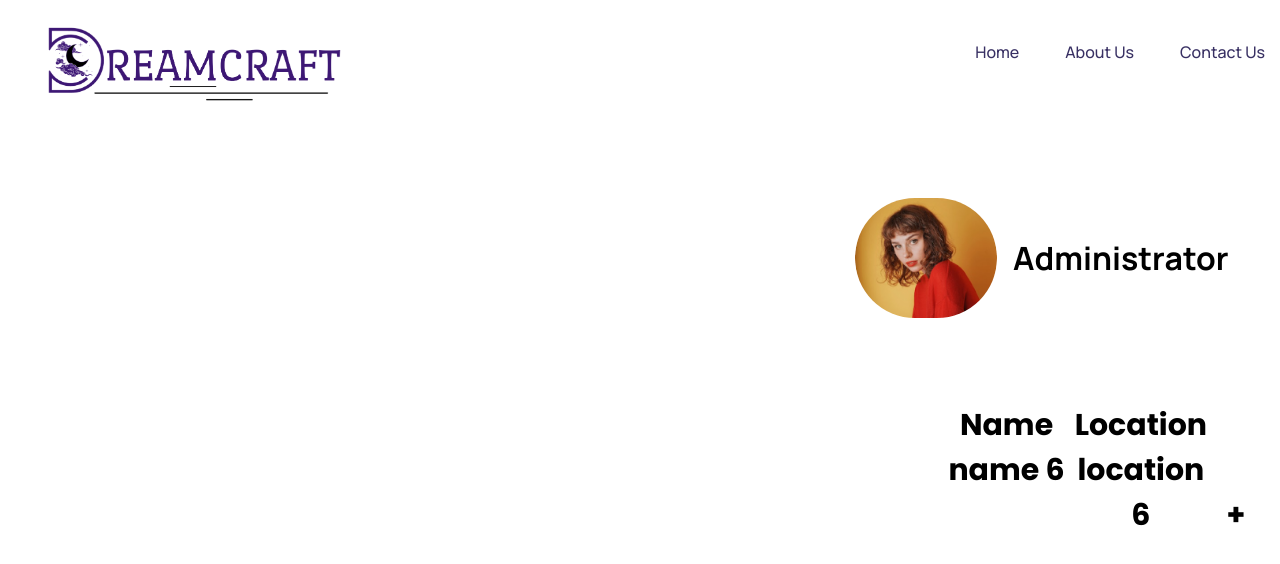
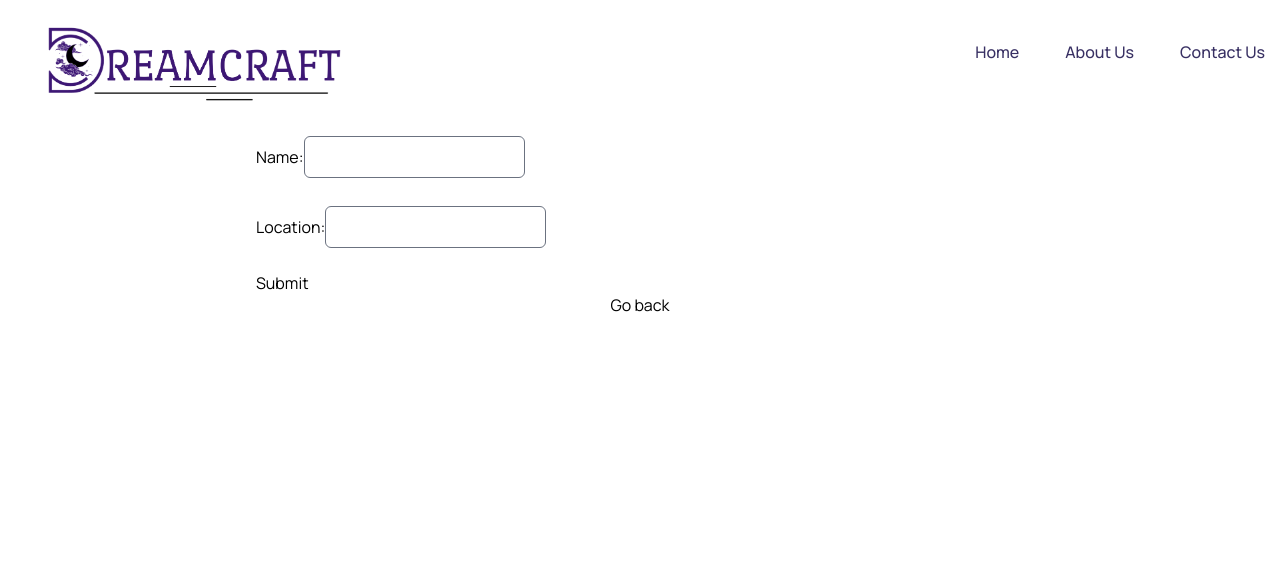
Before and after one commit to rhyss17/WebDreamcraft, a React (Create React App) app: page /adminnewone in a window 1280 px wide. Shown: the top 564 px of the page. Built offline with nearby package versions, Linux system fonts and the light colour scheme.

Commit message:
estblishment insert backend api done

```diff
--- a/src/pages/AdminNewOne/index.js
+++ b/src/pages/AdminNewOne/index.js
@@ -1,4 +1,4 @@
-import React from "react";
+import React, { useState } from "react";
 
 import { useNavigate } from "react-router-dom";
 import Header from "components/Header";
@@ -7,72 +7,92 @@ import { Button, Img, Text } from "components";
 
 const AdminNewOnePage = () => {
   const navigate = useNavigate();
+  const [establishmentData, setEstablishmentData] = useState({
+    name: "",
+    location: "",
+    // Add other fields as needed
+  });
+  const [submitted, setSubmitted] = useState(false);
+  const handleInputChange = (e) => {
+    const { name, value } = e.target;
+    setEstablishmentData({
+      ...establishmentData,
+      [name]: value,
+    });
+  };
+
+  const handleSubmit = async (e) => {
+    e.preventDefault();
+
+    try {
+      const response = await fetch("http://localhost:8092/Establishment/insertEstablishment", {
+        method: "POST",
+        headers: {
+          "Content-Type": "application/json",
+        },
+        body: JSON.stringify(establishmentData),
+      });
+
+      if (response.ok) {
+        setSubmitted(true);
+        setEstablishmentData({
+          name: "",
+          location: "",
+          // Reset other fields as needed
+        });
+        // Show a success message using alert
+        window.alert("Establishment added successfully!");
+      } else {
+        // Handle error response
+        console.error("Failed to add establishment.");
+      }
+    } catch (error) {
+      console.error("Error:", error);
+    }
+  };
 
   return (
     <>
-    <Header />
-      <div className="flex flex-col font-manrope items-start justify-start mx-auto w-auto sm:w-full md:w-full">
-        <div className="bg-white-A700 flex flex-col items-center justify-start pr-4 py-4 w-full">
-          <div className="flex flex-col items-end justify-start max-w-[1419px] mb-[403px] mx-auto md:px-5 w-full">
-            <div className="flex md:flex-col flex-row md:gap-10 items-start justify-between w-full">
-              <div className="flex sm:flex-1 flex-col items-start justify-start w-auto sm:w-full">
-                <div className="flex sm:flex-col flex-row sm:gap-10 items-start justify-between w-full">
-                  <div className="flex flex-row gap-2.5 items-center justify-center p-2.5 w-auto">
-                  </div>
-                </div>
-              </div>
-            </div>
-            <div
-              className="common-pointer flex sm:flex-col flex-row gap-4 h-[151px] md:h-auto items-center justify-start mt-[46px] p-3 w-[421px] sm:w-full"
-              onClick={() => navigate("/")}
-            >
-              <Img
-                className="h-[120px] md:h-auto object-cover rounded-[71px] w-[142px] sm:w-full"
-                src="images/img_radiobutton.png"
-                alt="radiobutton"
+      <Header />
+      <div className="flex flex-col font-manrope items-center justify-start mx-auto w-full max-w-[800px] px-4">
+        <form onSubmit={handleSubmit} className="mt-8 w-full">
+          <div className="flex flex-col mb-4">
+            <label htmlFor="name" className="mb-2">
+              Name:
+              <input
+                type="text"
+                id="name"
+                name="name"
+                value={establishmentData.name}
+                onChange={handleInputChange}
+                className="border rounded-md py-2 px-3 mt-1"
               />
-              <Text
-                className="md:text-3xl sm:text-[28px] text-[32px] text-black-900 w-[216px]"
-                size="txtManropeBold32"
-              >
-                Administrator
-              </Text>
-            </div>
-            <div className="flex md:flex-col flex-row font-poppins md:gap-5 items-end justify-end mt-[70px] w-[95%] md:w-full">
-              <div className="flex flex-col items-start justify-start w-auto md:w-full">
-                <div className="flex flex-row flex-wrap sm:gap-5 items-start justify-start max-w-7xl w-full">
-                  <Button
-                    className="cursor-pointer flex-1 font-bold leading-[normal] text-3xl sm:text-[26px] md:text-[28px] text-center w-full"
-                    color="blue_gray_800"
-                  >
-                    Name
-                  </Button>
-                  <Button
-                    className="cursor-pointer flex-1 font-bold leading-[normal] text-3xl sm:text-[26px] md:text-[28px] text-center w-full"
-                    color="blue_gray_800"
-                  >
-                    Location
-                  </Button>
-                </div>
-                <div className="flex flex-row flex-wrap sm:gap-5 items-start justify-start max-w-7xl w-full">
-                  <Button className="cursor-pointer flex-1 font-bold leading-[normal] text-3xl sm:text-[26px] md:text-[28px] text-center w-full">
-                    name 6
-                  </Button>
-                  <Button className="cursor-pointer flex-1 font-bold leading-[normal] text-3xl sm:text-[26px] md:text-[28px] text-center w-full">
-                    location 6
-                  </Button>
-                </div>
-              </div>
-              <Button
-                className="common-pointer cursor-pointer font-bold leading-[normal] md:mt-0 mt-[65px] text-3xl sm:text-[26px] md:text-[28px] text-center w-14"
-                onClick={() => navigate("/adminviewestablishmenttwo")}
-                color="blue_gray_800"
-              >
-                +
-              </Button>
-            </div>
+            </label>
           </div>
-        </div>
+          <div className="flex flex-col mb-4">
+            <label htmlFor="location" className="mb-2">
+              Location:
+              <input
+                type="text"
+                id="location"
+                name="location"
+                value={establishmentData.location}
+                onChange={handleInputChange}
+                className="border rounded-md py-2 px-3 mt-1"
+              />
+            </label>
+          </div>
+          {/* Add other input fields for establishment details */}
+          <Button type="submit">Submit</Button>
+
+        </form>
+
+          <Button
+          type="submit"
+          onClick={() => navigate("/adminviewestablishmentone")}
+          >Go back
+          </Button>
+
       </div>
     </>
   );
--- a/src/pages/AdminViewEstablishmentOne/index.js
+++ b/src/pages/AdminViewEstablishmentOne/index.js
@@ -50,26 +50,27 @@ const AdminViewEstablishmentOnePage = () => {
             {/* space between the admin profile */}
             <div style={{ marginTop: '50px' }}></div>
             <h1 style={{ fontSize: '32px' }}>Data Table</h1> {/* Changing font size */}
-      <table>
+            <table style={{ borderCollapse: 'collapse', fontFamily: 'Arial, sans-serif', fontSize: '18px' }}>
               <thead>
-            <tr style={{ fontSize: '24px' }}> {/* Changing font size for table headers */}
-            <th>ID</th>
-            <th>Name</th>
-            <th>Location</th>
+                <tr style={{ fontSize: '24px', borderBottom: '2px solid black' }}>
+                  <th style={{ padding: '10px', textAlign: 'left' }}>ID</th>
+                  <th style={{ padding: '10px', textAlign: 'left' }}>Name</th>
+                  <th style={{ padding: '10px', textAlign: 'left' }}>Location</th>
                   {/* Add more table headers as needed */}
                 </tr>
               </thead>
               <tbody>
                 {data.map(item => (
-            <tr key={item.eid}>
-              <td>{item.eid}</td>
-              <td>{item.name}</td>
-              <td>{item.location}</td>
+                  <tr key={item.eid} style={{ borderTop: '1px solid #ddd' }}>
+                    <td style={{ padding: '10px', textAlign: 'left' }}>{item.eid}</td>
+                    <td style={{ padding: '10px', textAlign: 'left' }}>{item.name}</td>
+                    <td style={{ padding: '10px', textAlign: 'left' }}>{item.location}</td>
                     {/* Render other data fields */}
                   </tr>
                 ))}
               </tbody>
             </table>
+
       <div className="flex flex-col font-poppins items-start justify-start md:ml-[0] ml-[450px] mt-[74px] p-2.5 w-auto sm:w-full">
           <div className="flex sm:flex-col flex-row gap-1 items-start justify-start w-auto sm:w-full">
           <div className="button-container">
```
Lines whose indentation alone changed are shown as unchanged.
